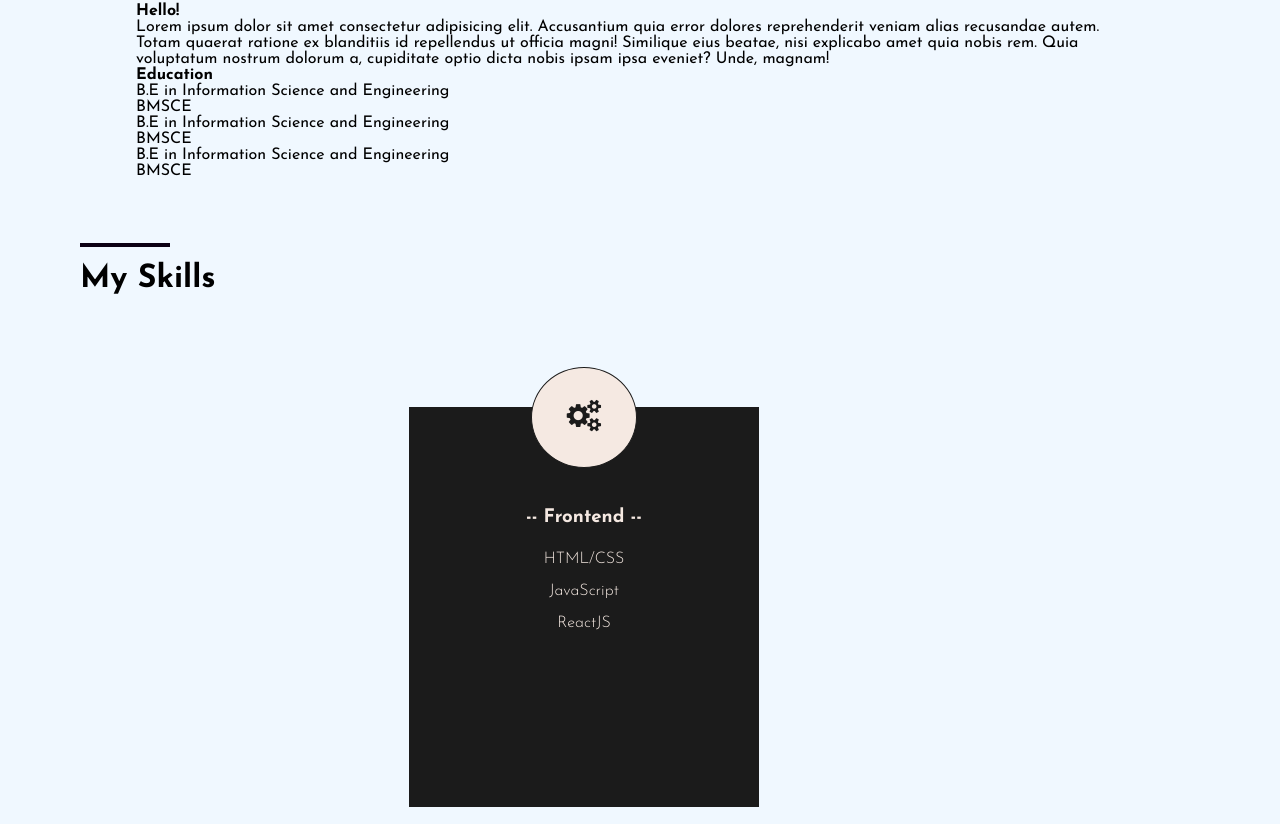
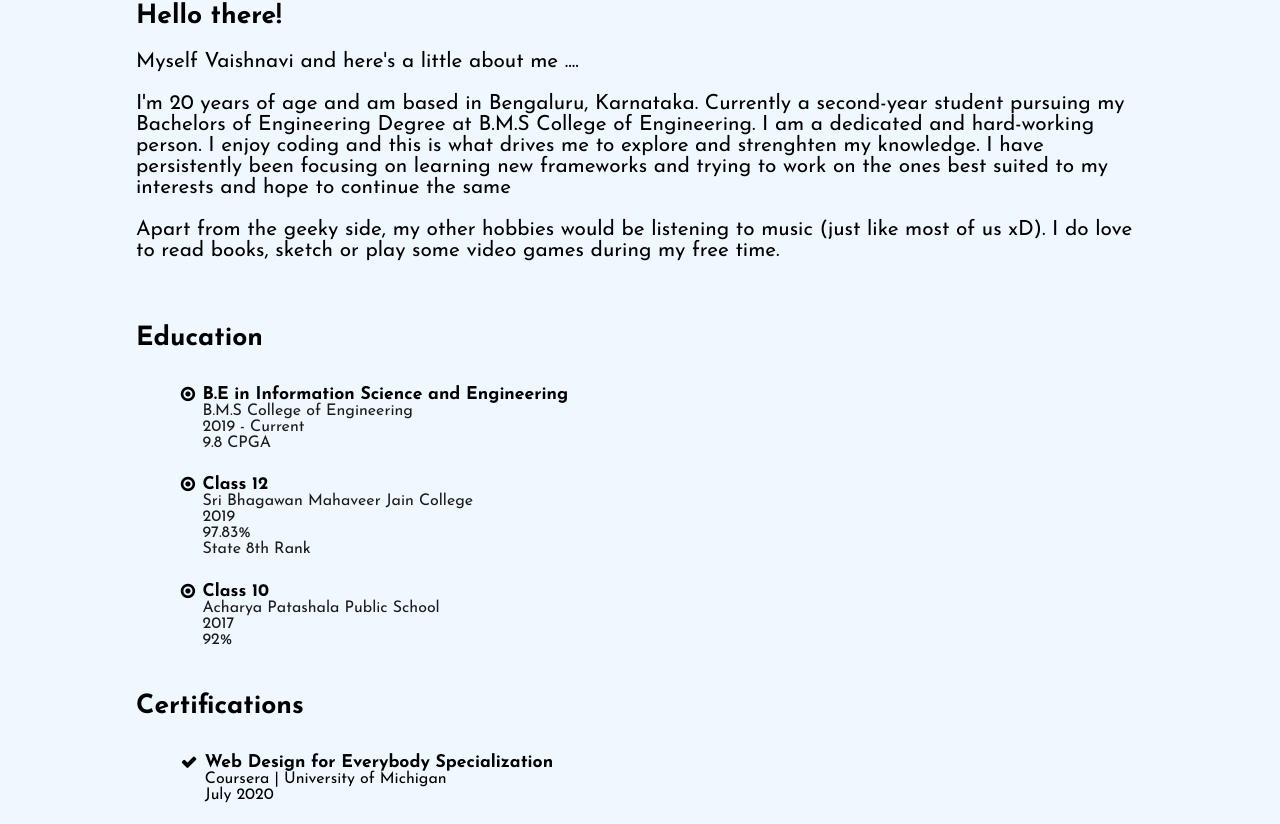
Before and after one commit to Vaishnavi-11/my-portfolio, a React (Create React App) app: page / in a window 1280 px wide. Shown: the part 836-1660 px from the top of the page. Built offline with nearby package versions, Linux system fonts and the light colour scheme.

Commit message:
designed about

```diff
--- a/src/sections/About.js
+++ b/src/sections/About.js
@@ -1,6 +1,6 @@
 import React from 'react'
 
-function About() {
+function About(props) {
     return (
         <div className="about" id="about">
             <div className="about_heading">
@@ -8,12 +8,50 @@ function About() {
                 <h2>About Me</h2>
             </div>
             <div className="about_content">
-                <h4>Hello!</h4>
-                <p>Lorem ipsum dolor sit amet consectetur adipisicing elit. Accusantium quia error dolores reprehenderit veniam alias recusandae autem. Totam quaerat ratione ex blanditiis id repellendus ut officia magni! Similique eius beatae, nisi explicabo amet quia nobis rem. Quia voluptatum nostrum dolorum a, cupiditate optio dicta nobis ipsam ipsa eveniet? Unde, magnam!</p>
-                <h4>Education</h4>
-                <p>B.E in Information Science and Engineering<br/>BMSCE</p>
-                <p>B.E in Information Science and Engineering<br/>BMSCE</p>
-                <p>B.E in Information Science and Engineering<br/>BMSCE</p>
+                <div className="about_intro">
+                    <h4>Hello there!</h4>
+                    <p>Myself Vaishnavi and here's a little about me ....</p>
+                    <p>I'm 20 years of age and am based in Bengaluru, Karnataka.
+                        Currently a second-year student pursuing my Bachelors of Engineering Degree at B.M.S College of Engineering.
+                        I am a dedicated and hard-working person. I enjoy coding and this is what drives me to explore and strenghten my knowledge.
+                        I have persistently been focusing on learning new frameworks and trying to work on the ones best suited to my interests and hope to continue the same </p>
+                    <p>Apart from the geeky side, my other hobbies would be listening to music (just like most of us xD). I do love to read
+                        books, sketch or play some video games during my free time.</p>
+                </div>
+                <div className="about_education">
+                    <h4>Education</h4>
+                    {
+                        props.education.map((education) => {
+                            return <ul key={education.id}  className="about_education_content">
+                                <li>
+                                    <div style={{display:'inline-block',verticalAlign:'top'}}>
+                                        <h5>{education.study}</h5>
+                                        <p>{education.institute}</p>
+                                        <p>{education.year}</p>
+                                        <p>{education.grade}</p>
+                                        <p>{education.accomplishment}</p>
+                                    </div>
+                                </li>
+                            </ul>
+                        })
+                    }
+                </div>
+                <div className="about_certificates">
+                    <h4>Certifications</h4>
+                    {
+                        props.certification.map((certificate) => {
+                            return <ul key={certificate.id}  className="about_certificates_content">
+                                <li>
+                                    <div style={{display:'inline-block',verticalAlign:'top'}}>
+                                        <h5>{certificate.course_name}</h5>
+                                        <p>{certificate.platform} | {certificate.institute}</p>
+                                        <p>{certificate.date}</p>
+                                    </div>
+                                </li>
+                            </ul>
+                        })
+                    }
+                </div>
             </div>
         </div>
     )
```
